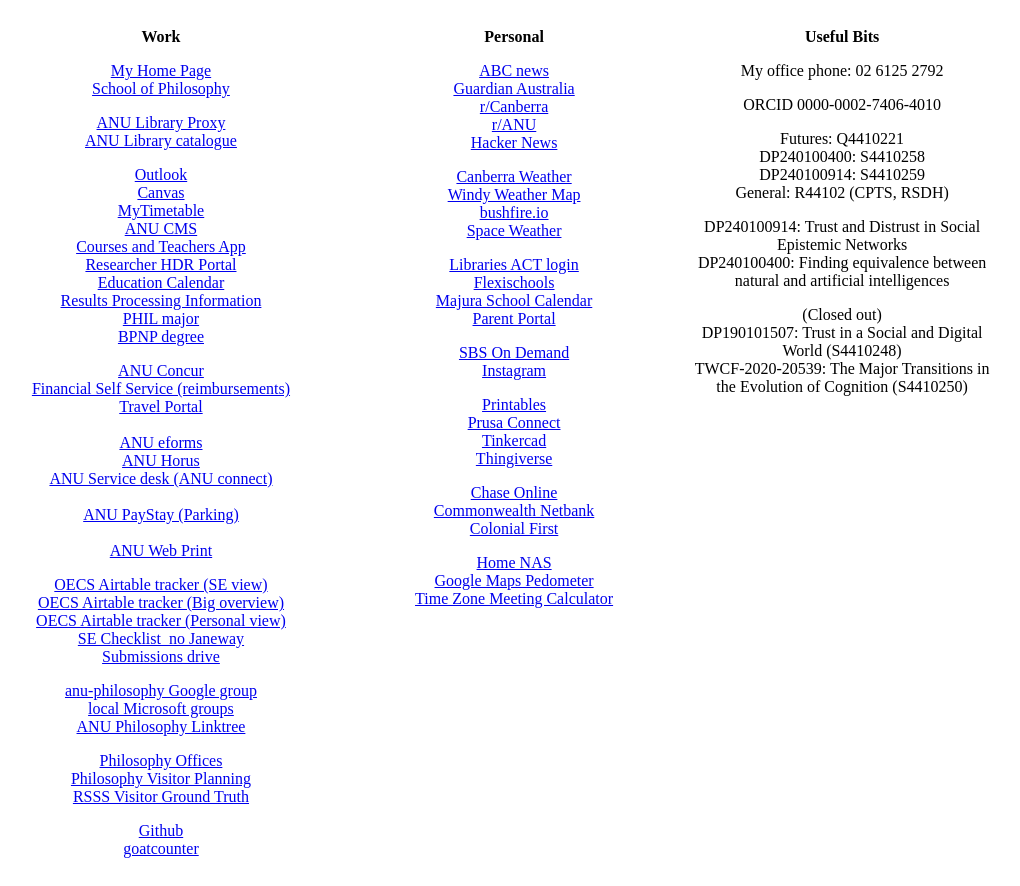
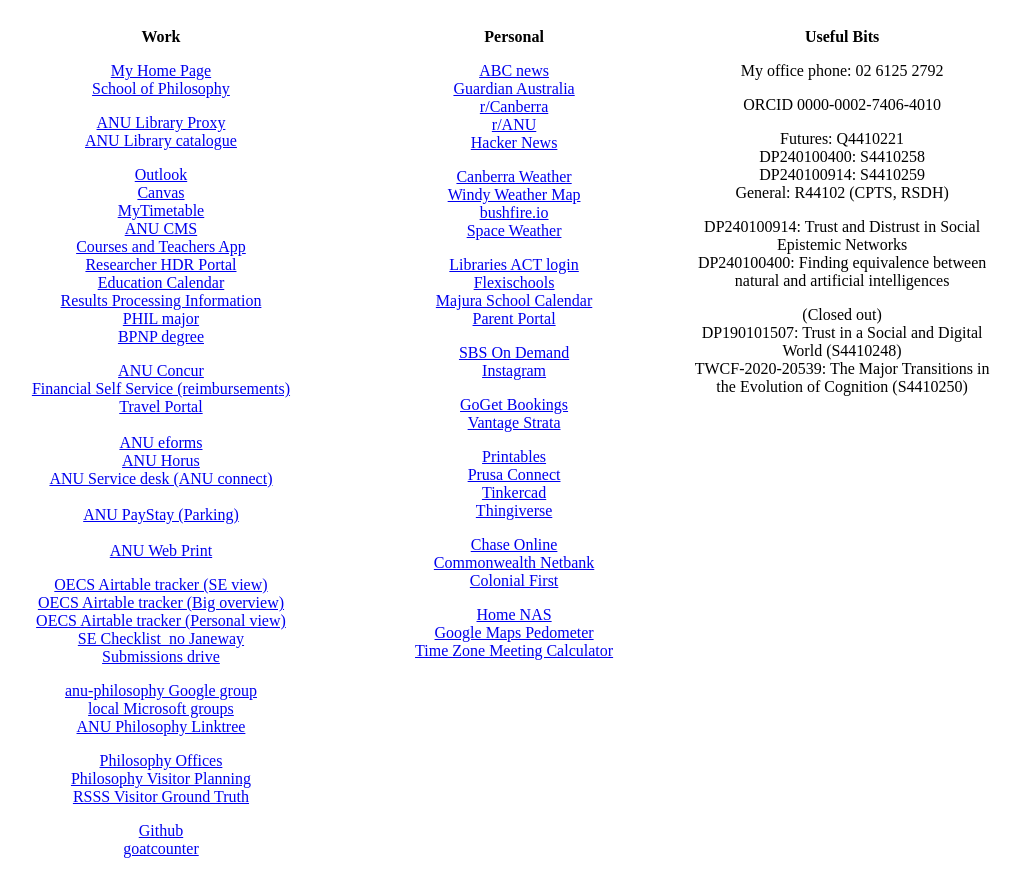
Before and after one commit to cvklein/personal-site, a plain HTML site: page links.html in a window 1280 px wide. Shown: the whole page, without its empty margins (151-1171 px from the left). Drawn offline with Linux system fonts and the light colour scheme.

Commit message:
Update links.html

```diff
--- a/links.html
+++ b/links.html
@@ -133,6 +133,11 @@
               </p>
 
               <p style="text-align: center;">
+                <a href="https://bookings.goget.com.au"> GoGet Bookings </a><br>
+                <a href="https://vantagestrata.residentportal.au.resvu.io/login"> Vantage Strata</a><br>
+              </p>
+
+              <p style="text-align: center;">
                 <a href="https://www.printables.com/model?lang=en"> Printables </a><br>
                 <a href="https://connect.prusa3d.com"> Prusa Connect </a><br>
                 <a href="https://www.tinkercad.com/dashboard"> Tinkercad </a><br>
```
